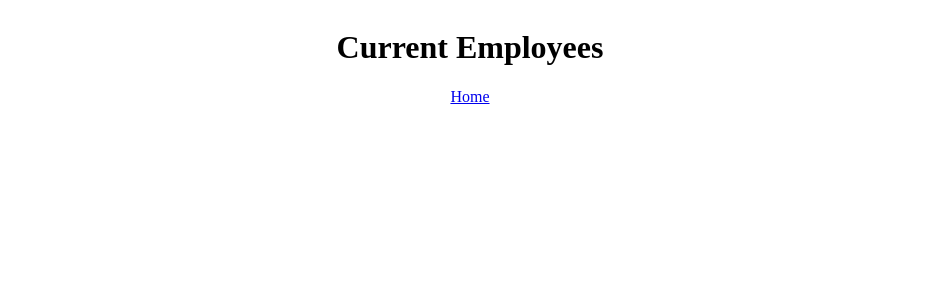
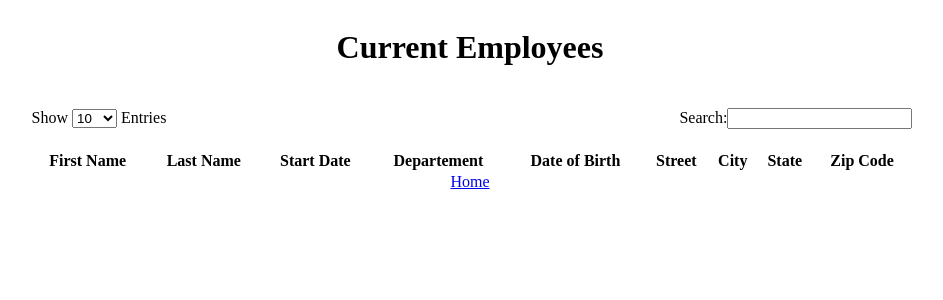
Before and after one commit to Lsael/P14-OCR-Wealth_Health, a React (Create React App) app: page /currents in a window 1280 px wide. Shown: the top 300 px of the page, without its empty margins (170-1113 px from the left). Built offline with nearby package versions, Linux system fonts and the light colour scheme.

Commit message:
Added CustomTable plugin

```diff
--- a/src/data.js
+++ b/src/data.js
@@ -244,3 +244,15 @@
   "Human Resources",
   "Legal",
 ];
+
+export const employeesTableLabels = [
+  "First Name",
+  "Last Name",
+  "Start Date",
+  "Departement",
+  "Date of Birth",
+  "Street",
+  "City",
+  "State",
+  "Zip Code"
+]
--- a/src/pages/EmployeeList.js
+++ b/src/pages/EmployeeList.js
@@ -1,13 +1,18 @@
 import { Link } from "react-router-dom";
+import { employeesTableLabels } from "../data";
+import CustomTable from "../plugins/Table/CustomTable";
 
 const EmployeeList = () => {
   return (
     <div id="employee-div" className="container">
-            <h1>Current Employees</h1>
-            <table id="employee-table" className="display"></table>
+      <CustomTable
+        title={"Current Employees"}
+        id={"employee-table"}
+        labels={employeesTableLabels}
+      />
       <Link to="/new">Home</Link>
     </div>
   );
 };
 
-  export default EmployeeList
+export default EmployeeList;
--- a/src/plugins/Datepicker/Datepicker.js
+++ b/src/plugins/Datepicker/Datepicker.js
@@ -2,10 +2,10 @@
 
 const Datepicker = ({name, label}) => {
     return (
-        <>
+        <div className={styles.datepicker}>
             <label htmlFor={name}>{label}</label>
             <input id={name} type="date" />
-        </>
+        </div>
     );
   };
 
--- /dev/null
+++ b/src/plugins/Table/CustomTable.js
@@ -0,0 +1,40 @@
+import styles from "./CustomTable.module.css";
+
+const CustomTable = ({ id, title, labels, datas }) => {
+  return (
+    <div className={styles.customTable}>
+      <h1>{title}</h1>
+      <div className={styles.tableHeader}>
+        <div className={styles.showEntries}>
+          <span>Show</span>
+          <select>
+            <option>10</option>
+            <option>25</option>
+            <option>50</option>
+            <option>100</option>
+          </select>
+          <span>Entries</span>
+        </div>
+        <div className={styles.search}>
+          <label htmlFor="table-search">Search:</label>
+          <input id="table-search" type={"text"}></input>
+        </div>
+      </div>
+      <table id={id}>
+        <thead>
+          <tr>
+            {labels.map((e, index) => {
+              return (
+                <th scope="col" key={e + index}>
+                  {e}
+                </th>
+              );
+            })}
+          </tr>
+        </thead>
+      </table>
+    </div>
+  );
+};
+
+export default CustomTable;
--- /dev/null
+++ b/src/plugins/Table/CustomTable.module.css
@@ -0,0 +1,30 @@
+.customTable {
+  display: flex;
+  flex-direction: column;
+  width: 70%;
+  max-width: 1100px;
+}
+
+h1 {
+    text-align: center;
+}
+
+.showEntries span {
+  margin: 4px;
+}
+
+.tableHeader {
+  display: flex;
+  justify-content: space-between;
+  align-items: center;
+  margin: 20px 0;
+}
+
+.search {
+  display: flex;
+  align-items: center;
+}
+
+.search label {
+  margin: auto;
+}
```
Also changed, not shown: src/pages/CreateEmployee.js (+6 -4 lines). Lines whose indentation alone changed are shown as unchanged.
